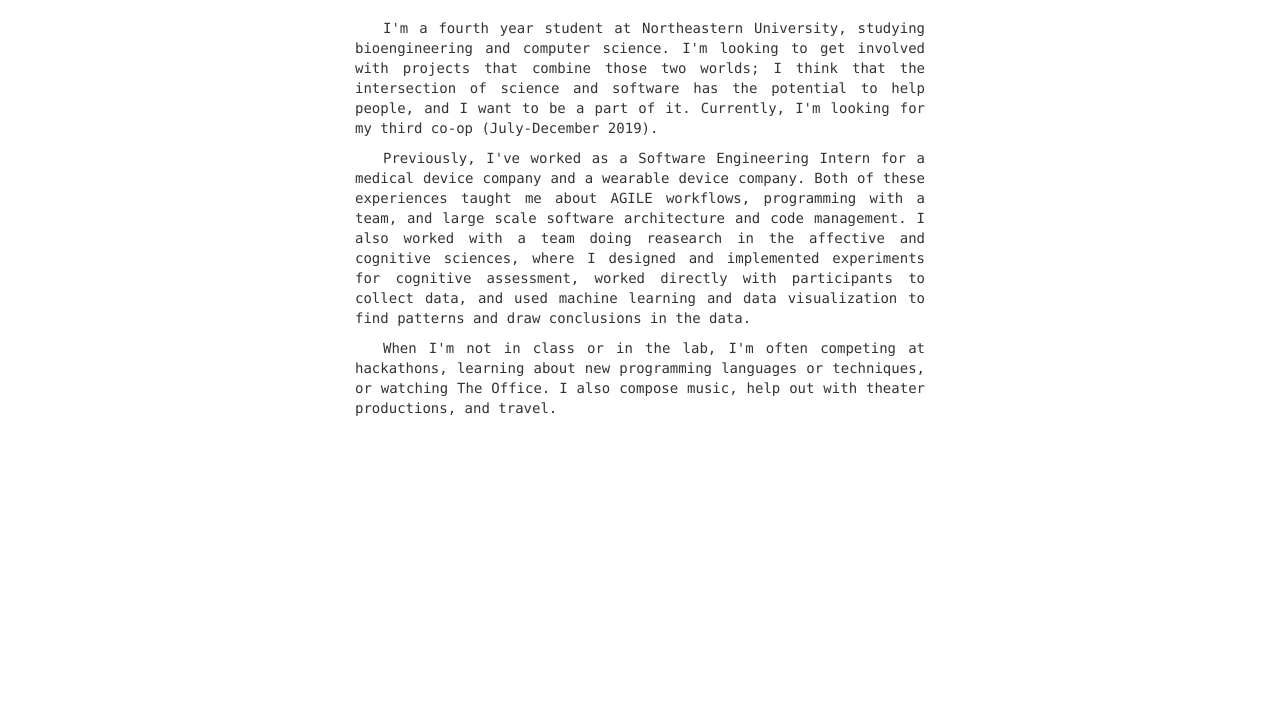
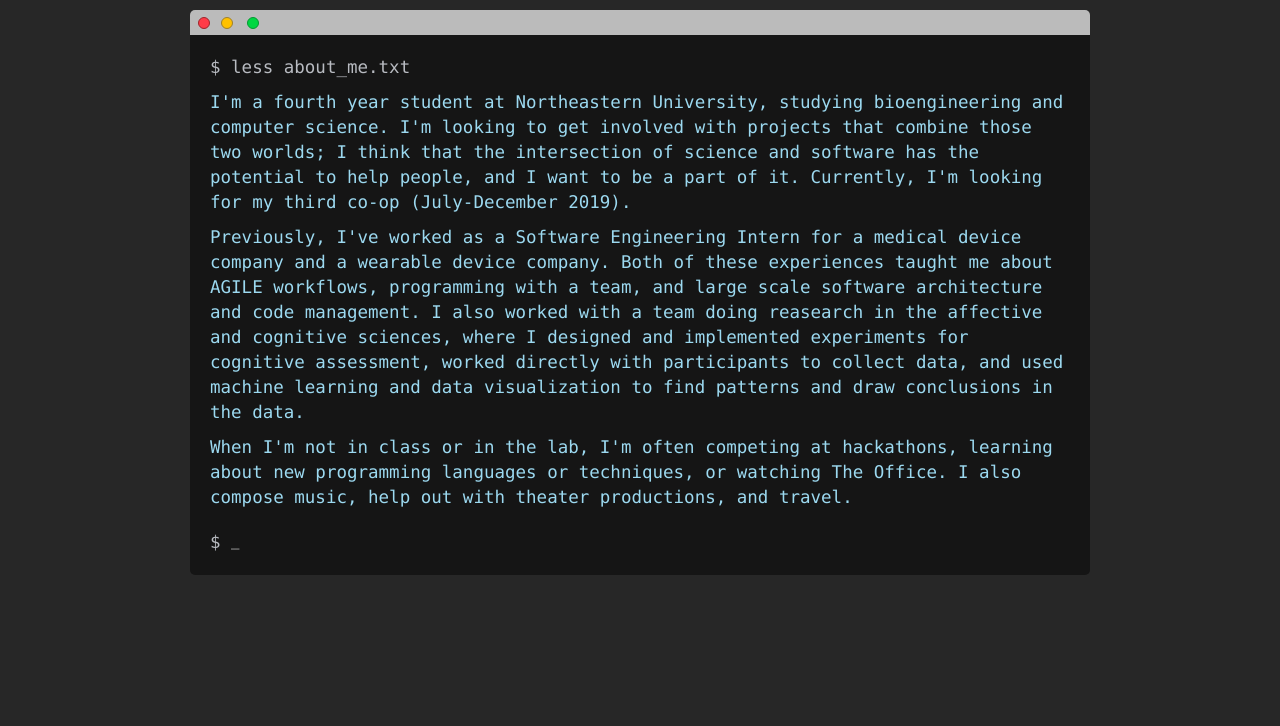
Before and after one commit to z0glen/z0glen.github.io, a plain HTML site: page bio.html in a window 1280 px wide. Shown: the part 74-800 px from the top of the page. Drawn offline with nearby package versions, Linux system fonts and the light colour scheme.

Commit message:
feat(bio) first version of the terminal effect

```diff
--- a/bio.html
+++ b/bio.html
@@ -4,7 +4,7 @@
 		<title>Zach Bauer</title>
 
 		<style>
-			p {
+			/* p {
 				text-indent: 2.0em;
 				padding-left: 15px;
 				padding-right: 15px;
@@ -17,7 +17,7 @@
 			}
 			.container {
 				display: flex;
-			}
+			} */
 		</style>
 
 		<meta charset="utf-8">
@@ -29,15 +29,168 @@
 		<style>
 			body {
 				font-family: "Lucida Console", Monaco, monospace;
-				padding: 20px;
+				text-align: center;
+				background-color: #272727;
+				padding: 10px;
 			}
+
 			.navbar-brand {
 				font-weight: bold;
+			}
+
+			.fakeButtons {
+			  height: 12px;
+			  width: 12px;
+			  border-radius: 50%;
+			  border: 1px solid #000;
+			  position: relative;
+			  top: 4px;
+			  left: 8px;
+			  background-color: #ff3b47;
+			  border-color: #9d252b;
+			  display: inline-block;
+			}
+
+			.fakeMinimize {
+			  left: 11px;
+			  background-color: #ffc100;
+			  border-color: #9d802c;
+			}
+
+			.fakeZoom {
+			  left: 16px;
+			  background-color: #00d742;
+			  border-color: #049931;
+			}
+
+			.fakeMenu {
+			  width: 100%;
+			  box-sizing: border-box;
+			  height: 25px;
+			  background-color: #bbb;
+			  margin: 0 auto;
+			  border-top-right-radius: 5px;
+			  border-top-left-radius: 5px;
+			}
+
+			.fakeScreen {
+			  background-color: #151515;
+			  box-sizing: border-box;
+			  width: 100%;
+			  margin: 0 auto;
+			  padding: 20px;
+			  border-bottom-left-radius: 5px;
+			  border-bottom-right-radius: 5px;
+			}
+
+			p, span {
+			  position: relative;
+			  font-size: 1.25em;
+				text-decoration: none;
+			}
+
+			.line1 {
+			  color: #9CD9F0;
+			}
+
+			@-webkit-keyframes blink {
+				from, to { color: transparent; }
+				50% { color: green; }
+			}
+
+			@keyframes blink {
+				from, to { color: transparent; }
+				50% { color: green; }
+			}
+
+			.console-container {
+			  display:block;
+			  color:white;
+			  top:0;
+			  bottom:0;
+			  left:0;
+			  right:0;
+			  margin:auto;
+			}
+			.cursor {
+			   display:inline-block;
+			  position:relative;
+			  top:-0.14em;
+			}
+			.text {
+				opacity: 0;
+				color: #9CD9F0;
+				padding-top: 10px;
+				padding-bottom: 10px;
+			}
+			.line::before {
+				content: "$ ";
+			}
+			.line2, #cursor2 {
+				opacity: 0;
+			}
+			.line2 {
+				color: #b8bbc1;
+			}
+			.terminal {
+				max-width: 900px;
+				display: inline-block;
+				text-align: left;
 			}
 		</style>
 	</head>
 	<body>
+		<script>
+			var i = 0;
+			var txt = ["less about_me.txt", ""];
+			var speed = 100;
+			var visible = true;
+			var line = 1;
 
+			function start() {
+				setTimeout(typeWriter, 750);
+				cursor();
+			}
+
+			function typeWriter() {
+				currTxt = txt[line-1];
+				if (i < currTxt.length) {
+					curr = document.getElementById("line1").innerHTML;
+					n = [currTxt.slice(0, i+1), ].join('');
+					document.getElementById("line1").innerHTML = n;
+					i++;
+					setTimeout(typeWriter, speed);
+				} else {
+					setTimeout(less, 750);
+				}
+			}
+
+			function less() {
+				line = 2;
+				$(".text").css("opacity", 1);
+				$("#cursor1").css("opacity", 0);
+				$("#line2").css("opacity", 1);
+				$("#line1").css("color", "#b8bbc1");
+			}
+
+			function cursor() {
+				var currId;
+				if (line === 1) {
+					currId = "#cursor1";
+				} else {
+					currId = "#cursor2";
+				}
+				if (visible === true) {
+					$(currId).css("opacity", 1);
+					visible = false;
+				} else {
+					$(currId).css("opacity", 0);
+					visible = true;
+				}
+				setTimeout(cursor, 600);
+			}
+			window.onload = start;
+		</script>
 		<nav class="navbar navbar-inverse">
 		  <div class="container-fluid">
 			<div class="navbar-header">
@@ -60,7 +213,17 @@
 		</nav>
 
 <body>
-	<div class="flex-container">
+	<div class="terminal">
+		<div class="fakeMenu">
+			<div class="fakeButtons fakeClose"></div>
+			<div class="fakeButtons fakeMinimize"></div>
+			<div class="fakeButtons fakeZoom"></div>
+		</div>
+		<div class="fakeScreen">
+			<div class="console-container">
+				<span id="line1" class="line line1"></span>
+				<div class="cursor" id="cursor1">_</div>
+			</div>
 			<div class="text">
 				<p>
 					I'm a fourth year student at Northeastern University, studying bioengineering
@@ -85,6 +248,11 @@
 					I also compose music, help out with theater productions, and travel.
 				</p>
 			</div>
+			<div class="console-container">
+				<span id="line2" class="line line2"></span>
+				<div class="cursor" id="cursor2">_</div>
+			</div>
+		</div>
 	</div>
 </body>
 
```
Lines whose indentation alone changed are shown as unchanged.
